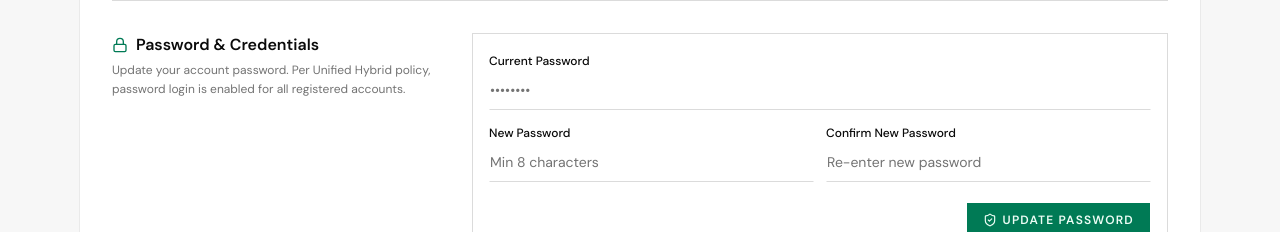
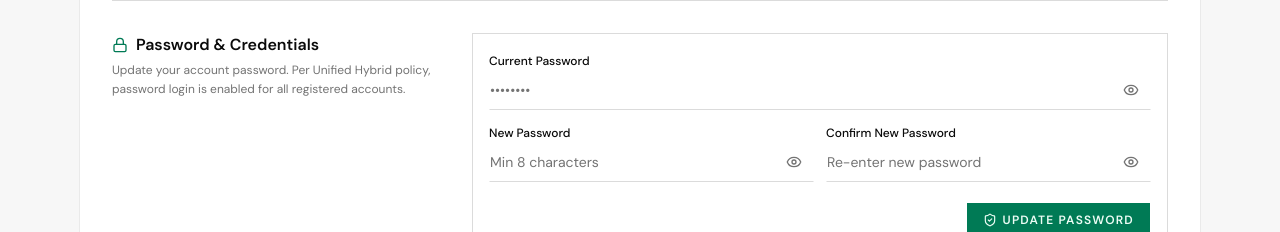
Before and after one commit to twinpath/quran-api, a Next.js app: page /account/settings in a window 1280 px wide. Shown: the part 537-769 px from the top of the page. Built offline with nearby package versions, Linux system fonts and the light colour scheme; a web font is replaced by a local one.

Commit message:
feat(ui): add PasswordInput component with eye view/hide password toggle across Auth and Account modules

```diff
--- a/src/components/account/account-settings-form.tsx
+++ b/src/components/account/account-settings-form.tsx
@@ -5,7 +5,7 @@ import { Settings, Bell, Lock, KeyRound, Save, Check, Zap, Mail, ShieldCheck, Un
 import { toast } from "sonner";
 import { Card, CardContent, CardHeader, CardTitle, CardDescription } from "@/components/ui/card";
 import { Button } from "@/components/ui/button";
-import { Input } from "@/components/ui/input";
+import { PasswordInput } from "@/components/common/password-input";
 import { Badge } from "@/components/ui/badge";
 import { Skeleton } from "@/components/ui/skeleton";
 import { DEFAULT_ACCOUNT_SETTINGS } from "@/constants/account";
@@ -197,8 +197,7 @@ export function AccountSettingsForm({ isLoading = false }: AccountSettingsFormPr
                   <form onSubmit={handleUpdatePassword} className="p-4 border border-border bg-card space-y-3">
                     <div className="space-y-1">
                       <label className="text-xs font-medium text-foreground">Current Password</label>
-                      <Input
-                        type="password"
+                      <PasswordInput
                         name="currentPassword"
                         placeholder="••••••••"
                         value={passwordState.currentPassword}
@@ -210,8 +209,7 @@ export function AccountSettingsForm({ isLoading = false }: AccountSettingsFormPr
                     <div className="grid grid-cols-1 sm:grid-cols-2 gap-3">
                       <div className="space-y-1">
                         <label className="text-xs font-medium text-foreground">New Password</label>
-                        <Input
-                          type="password"
+                        <PasswordInput
                           name="newPassword"
                           placeholder="Min 8 characters"
                           value={passwordState.newPassword}
@@ -221,8 +219,7 @@ export function AccountSettingsForm({ isLoading = false }: AccountSettingsFormPr
                       </div>
                       <div className="space-y-1">
                         <label className="text-xs font-medium text-foreground">Confirm New Password</label>
-                        <Input
-                          type="password"
+                        <PasswordInput
                           name="confirmPassword"
                           placeholder="Re-enter new password"
                           value={passwordState.confirmPassword}
--- a/src/components/auth/create-password-form.tsx
+++ b/src/components/auth/create-password-form.tsx
@@ -5,8 +5,8 @@ import { useRouter } from "next/navigation";
 import { KeyRound, Check, ShieldCheck } from "lucide-react";
 import { toast } from "sonner";
 import { AuthCardWrapper } from "./auth-card-wrapper";
-import { Input } from "@/components/ui/input";
 import { Button } from "@/components/ui/button";
+import { PasswordInput } from "@/components/common/password-input";
 import { AUTH_MESSAGES } from "@/constants/auth";
 import type { CreatePasswordFormProps, CreatePasswordFormData } from "@/types/auth";
 
@@ -65,8 +65,7 @@ export function CreatePasswordForm({ isLoading = false }: CreatePasswordFormProp
             <KeyRound className="h-3.5 w-3.5 text-muted-foreground" />
             New Password
           </label>
-          <Input
-            type="password"
+          <PasswordInput
             name="password"
             placeholder="Minimum 8 characters"
             value={formData.password}
@@ -82,8 +81,7 @@ export function CreatePasswordForm({ isLoading = false }: CreatePasswordFormProp
             <KeyRound className="h-3.5 w-3.5 text-muted-foreground" />
             Confirm Password
           </label>
-          <Input
-            type="password"
+          <PasswordInput
             name="confirmPassword"
             placeholder="Re-enter password"
             value={formData.confirmPassword}
--- a/src/components/auth/signin-form.tsx
+++ b/src/components/auth/signin-form.tsx
@@ -8,6 +8,7 @@ import { toast } from "sonner";
 import { AuthCardWrapper } from "./auth-card-wrapper";
 import { Input } from "@/components/ui/input";
 import { Button } from "@/components/ui/button";
+import { PasswordInput } from "@/components/common/password-input";
 import { AUTH_MESSAGES } from "@/constants/auth";
 import type { SignInFormProps, SignInFormData } from "@/types/auth";
 
@@ -91,8 +92,7 @@ export function SignInForm({ isLoading = false }: SignInFormProps) {
               Forgot password?
             </Link>
           </div>
-          <Input
-            type="password"
+          <PasswordInput
             name="password"
             placeholder="••••••••"
             value={formData.password}
--- a/src/components/auth/signup-form.tsx
+++ b/src/components/auth/signup-form.tsx
@@ -7,6 +7,7 @@ import { toast } from "sonner";
 import { AuthCardWrapper } from "./auth-card-wrapper";
 import { Input } from "@/components/ui/input";
 import { Button } from "@/components/ui/button";
+import { PasswordInput } from "@/components/common/password-input";
 import { AUTH_MESSAGES } from "@/constants/auth";
 import type { SignUpFormProps, SignUpFormData } from "@/types/auth";
 
@@ -110,8 +111,7 @@ export function SignUpForm({ isLoading = false }: SignUpFormProps) {
             <Key className="h-3.5 w-3.5 text-muted-foreground" />
             Password
           </label>
-          <Input
-            type="password"
+          <PasswordInput
             name="password"
             placeholder="Minimum 8 characters"
             value={formData.password}
@@ -126,8 +126,7 @@ export function SignUpForm({ isLoading = false }: SignUpFormProps) {
             <Key className="h-3.5 w-3.5 text-muted-foreground" />
             Confirm Password
           </label>
-          <Input
-            type="password"
+          <PasswordInput
             name="confirmPassword"
             placeholder="Re-enter password"
             value={formData.confirmPassword}
--- /dev/null
+++ b/src/components/common/password-input.tsx
@@ -0,0 +1,43 @@
+"use client";
+
+import { useState, forwardRef } from "react";
+import { Eye, EyeOff } from "lucide-react";
+import { Input } from "@/components/ui/input";
+import { cn } from "@/lib/utils";
+
+export interface PasswordInputProps
+  extends React.InputHTMLAttributes<HTMLInputElement> {
+  className?: string;
+}
+
+export const PasswordInput = forwardRef<HTMLInputElement, PasswordInputProps>(
+  ({ className, ...props }, ref) => {
+    const [showPassword, setShowPassword] = useState(false);
+
+    return (
+      <div className="relative flex items-center w-full">
+        <Input
+          type={showPassword ? "text" : "password"}
+          ref={ref}
+          className={cn("pr-10", className)}
+          {...props}
+        />
+        <button
+          type="button"
+          onClick={() => setShowPassword((prev) => !prev)}
+          className="absolute right-3 flex items-center justify-center text-muted-foreground hover:text-foreground transition-colors cursor-pointer outline-none focus-visible:ring-1 focus-visible:ring-ring"
+          aria-label={showPassword ? "Hide password" : "Show password"}
+          tabIndex={-1}
+        >
+          {showPassword ? (
+            <EyeOff className="h-4 w-4 shrink-0" />
+          ) : (
+            <Eye className="h-4 w-4 shrink-0" />
+          )}
+        </button>
+      </div>
+    );
+  }
+);
+
+PasswordInput.displayName = "PasswordInput";
```
